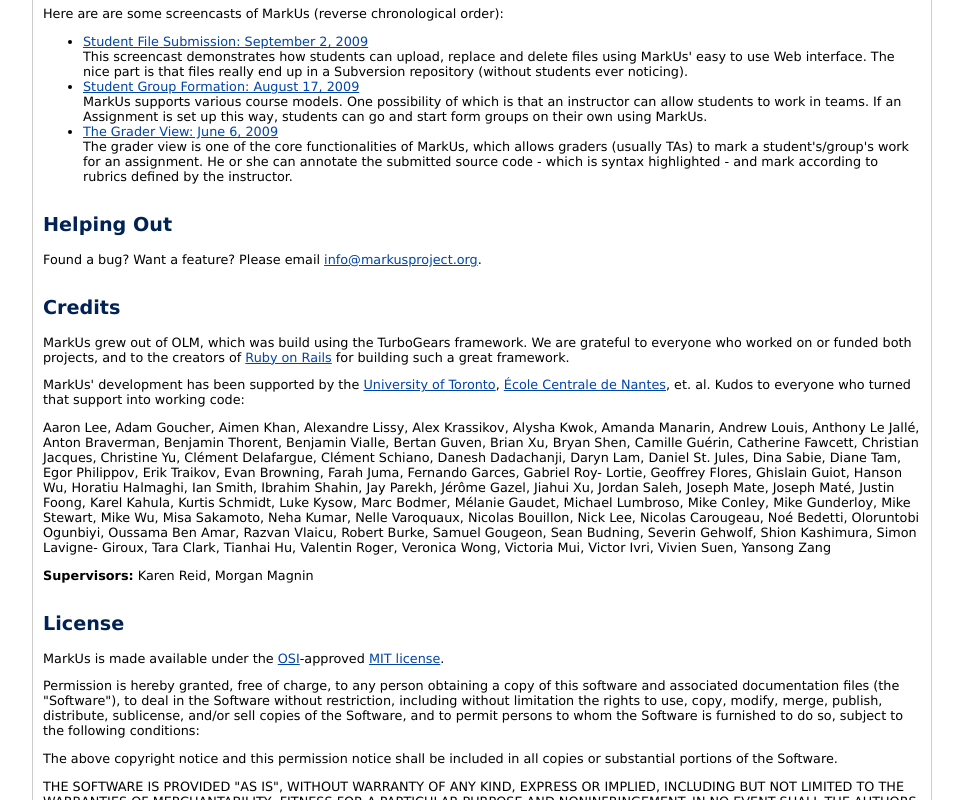
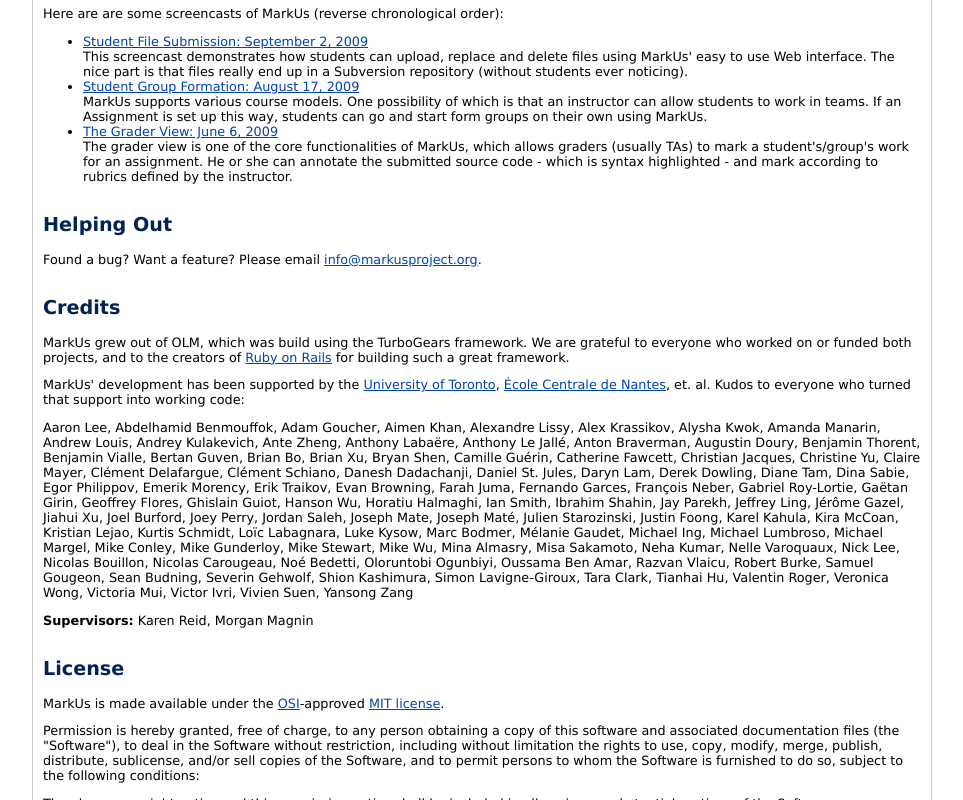
Before and after one commit to MarkUsProject/WebSite, a plain HTML site: page www/index.html in a window 1280 px wide. Shown: the part 1328-2128 px from the top of the page, without its empty margins (158-1121 px from the left). Drawn offline with Linux system fonts and the light colour scheme.

Commit message:
Updated website with latest release

```diff
--- a/www/index.html
+++ b/www/index.html
@@ -114,9 +114,9 @@
                         </thead>
                         <tbody>
                             <tr>
-                                <td>2013-12-13</td>
-                                <td><a href="http://www.markusproject.org/download/markus-1.0-beta.tar.gz">1.0-beta</a></td>
-                                <td>Our eighth major release. Please see our <a href="http://github.com/MarkUsProject/Markus/wiki/InstallProdStable">Installation Instructions</a> and our <a href="http://blog.markusproject.org/?p=5175">Release Notice</a>. Even if tagged as "beta", please consider this version as stable as previous versions.</td>
+                                <td>2014-3-20</td>
+                                <td><a href="http://www.markusproject.org/download/markus-1.0-rc1.tar.gz">1.0-rc1</a></td>
+                                <td>Our eighth major release. Please see our <a href="http://github.com/MarkUsProject/Markus/wiki/InstallProdStable">Installation Instructions</a>. Even if tagged as "rc-1", please consider this version as stable as previous versions.</td>
                             </tr>
                             <tr>
                                 <td>2011-10-09</td>
@@ -194,21 +194,25 @@
                     </p>
 
                     <p>
-                        Aaron Lee, Adam Goucher, Aimen Khan, Alexandre Lissy, Alex Krassikov, Alysha Kwok,
-                        Amanda Manarin, Andrew Louis, Anthony Le Jallé, Anton Braverman, Benjamin Thorent,
-                        Benjamin Vialle, Bertan Guven, Brian Xu, Bryan Shen, Camille Guérin, Catherine
-                        Fawcett, Christian Jacques, Christine Yu, Clément Delafargue, Clément Schiano,
-                        Danesh Dadachanji, Daryn Lam, Daniel St. Jules, Dina Sabie, Diane Tam, Egor
-                        Philippov, Erik Traikov, Evan Browning, Farah Juma, Fernando Garces, Gabriel Roy-
-                        Lortie, Geoffrey Flores, Ghislain Guiot, Hanson Wu, Horatiu Halmaghi, Ian Smith,
-                        Ibrahim Shahin, Jay Parekh, Jérôme Gazel, Jiahui Xu, Jordan Saleh, Joseph Mate,
-                        Joseph Maté, Justin Foong, Karel Kahula, Kurtis Schmidt, Luke Kysow, Marc Bodmer,
-                        Mélanie Gaudet, Michael Lumbroso, Mike Conley, Mike Gunderloy, Mike Stewart, Mike
-                        Wu, Misa Sakamoto, Neha Kumar, Nelle Varoquaux, Nicolas Bouillon, Nick Lee, Nicolas
-                        Carougeau, Noé Bedetti, Oloruntobi Ogunbiyi, Oussama Ben Amar, Razvan Vlaicu, Robert
-                        Burke, Samuel Gougeon, Sean Budning, Severin Gehwolf, Shion Kashimura, Simon Lavigne-
-                        Giroux, Tara Clark, Tianhai Hu, Valentin Roger, Veronica Wong, Victoria Mui, Victor
-                        Ivri, Vivien Suen, Yansong Zang
+                        Aaron Lee, Abdelhamid Benmouffok, Adam Goucher, Aimen Khan, Alexandre Lissy,
+                        Alex Krassikov, Alysha Kwok, Amanda Manarin, Andrew Louis, Andrey Kulakevich,
+                        Ante Zheng, Anthony Labaëre, Anthony Le Jallé, Anton Braverman, Augustin Doury,
+                        Benjamin Thorent, Benjamin Vialle, Bertan Guven, Brian Bo, Brian Xu, Bryan Shen,
+                        Camille Guérin, Catherine Fawcett, Christian Jacques, Christine Yu, Claire Mayer,
+                        Clément Delafargue, Clément Schiano, Danesh Dadachanji, Daniel St. Jules, Daryn Lam,
+                        Derek Dowling, Diane Tam, Dina Sabie, Egor Philippov, Emerik Morency, Erik Traikov,
+                        Evan Browning, Farah Juma, Fernando Garces, François Neber, Gabriel Roy-Lortie,
+                        Gaëtan Girin, Geoffrey Flores, Ghislain Guiot, Hanson Wu, Horatiu Halmaghi, Ian Smith,
+                        Ibrahim Shahin, Jay Parekh, Jeffrey Ling, Jérôme Gazel, Jiahui Xu, Joel Burford,
+                        Joey Perry, Jordan Saleh, Joseph Mate, Joseph Maté, Julien Starozinski, Justin Foong,
+                        Karel Kahula, Kira McCoan, Kristian Lejao, Kurtis Schmidt, Loïc Labagnara, Luke Kysow,
+                        Marc Bodmer, Mélanie Gaudet, Michael Ing, Michael Lumbroso, Michael Margel, Mike Conley,
+                        Mike Gunderloy, Mike Stewart, Mike Wu, Mina Almasry, Misa Sakamoto, Neha Kumar,
+                        Nelle Varoquaux, Nick Lee, Nicolas Bouillon, Nicolas Carougeau, Noé Bedetti,
+                        Oloruntobi Ogunbiyi, Oussama Ben Amar, Razvan Vlaicu, Robert Burke, Samuel Gougeon,
+                        Sean Budning, Severin Gehwolf, Shion Kashimura, Simon Lavigne-Giroux, Tara Clark,
+                        Tianhai Hu, Valentin Roger, Veronica Wong, Victoria Mui, Victor Ivri, Vivien Suen,
+                        Yansong Zang
                     </p>
 
                     <p><strong>Supervisors:</strong> Karen Reid, Morgan Magnin</p>
```
